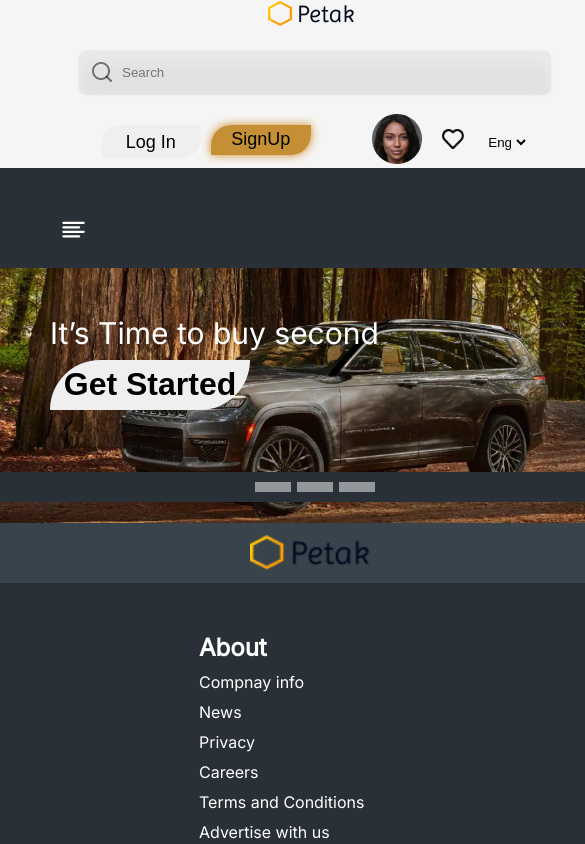
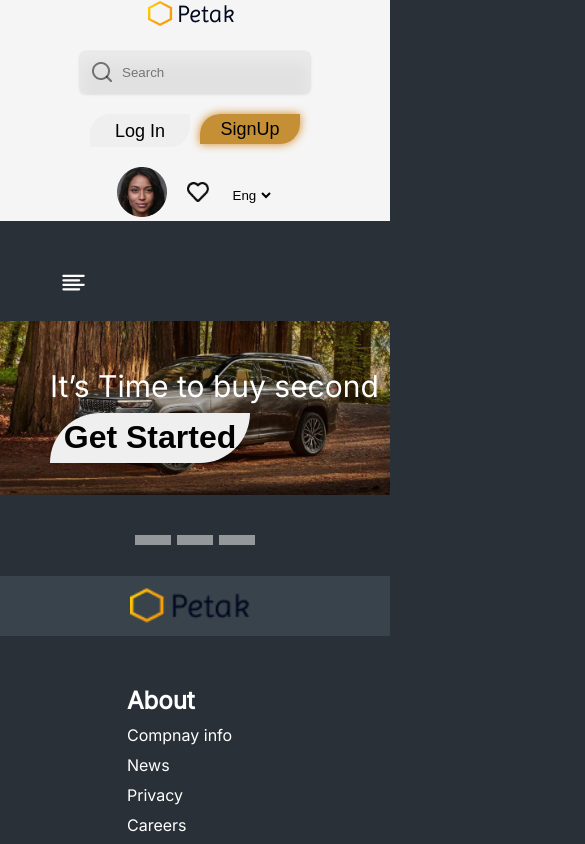
Before and after one commit to AnGu9192/petak, a React (Vite) app: page / in a window 390 px wide. Shown: the top 844 px of the page, 585 px wide, since content can reach past the window. Built offline with nearby package versions, Linux system fonts and the light colour scheme.

Commit message:
Update Header.css

```diff
--- a/src/components/header/Header.css
+++ b/src/components/header/Header.css
@@ -121,8 +121,9 @@ option{
     height: 100%;
 
   }
-  .header__search input{
-    width: 100%;
+  .header__search{
+  width: 100%;
+
   }
  .header__search input{
     width: 100%;
```
